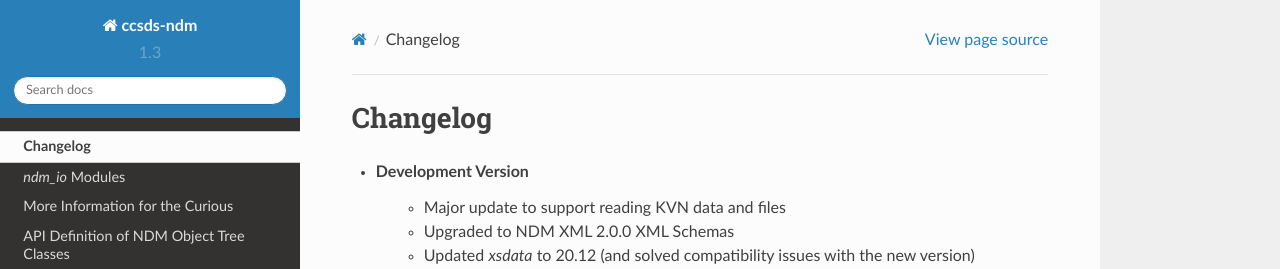
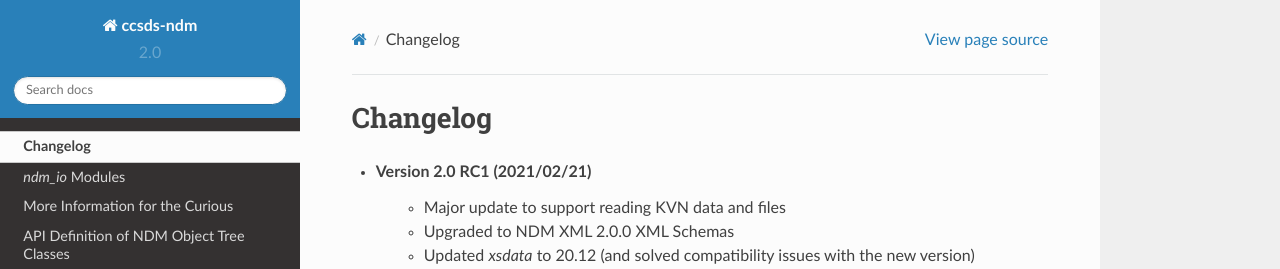
Before and after one commit to egemenimre/ccsds-ndm, a Sphinx documentation site: the page built from docs/changelog.rst, in a window 1280 px wide. Shown: the top 269 px of the page. Built offline with Sphinx 7.4.7 and the Read the Docs theme 2.0.0, drawn with Linux system fonts in a browser that asks for light colours.

Commit message:
Updated to Version 2.0 RC1

```diff
--- a/docs/changelog.rst
+++ b/docs/changelog.rst
@@ -1,7 +1,7 @@
 Changelog
 =========
 
-- Development Version
+- Version 2.0 RC1 (2021/02/21)
     - Major update to support reading KVN data and files
     - Upgraded to NDM XML 2.0.0 XML Schemas
     - Updated `xsdata` to 20.12 (and solved compatibility issues with the new version)
--- a/docs/conf.py
+++ b/docs/conf.py
@@ -24,9 +24,9 @@ author = "Egemen Imre"
 # Version Info
 # ------------
 # The short X.Y version.
-version = "1.3"
+version = "2.0"
 # The full version, including alpha/beta/rc tags.
-release = "1.3"
+release = "2.0_RC1"
 
 # -- General configuration ---------------------------------------------------
 # By default, highlight as Python 3.
```
